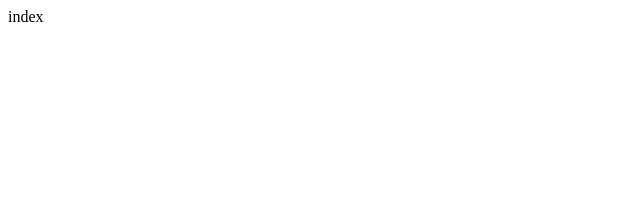
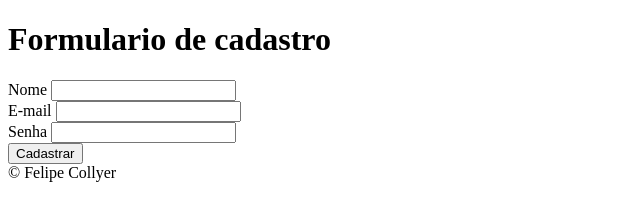
Before and after one commit to felipecollyer/Curso_EBAC_frontend, a plain HTML site: page index.html in a window 1280 px wide. Shown: the whole page, without its empty margins (0-640 px from the left). Drawn offline with Linux system fonts and the light colour scheme.

Commit message:
Formulario de cadastro

```diff
--- a/index.html
+++ b/index.html
@@ -1 +1,29 @@
-index
+<!DOCTYPE html>
+<html lang="en">
+
+<head>
+  <meta charset="UTF-8">
+  <meta http-equiv="X-UA-Compatible" content="IE=edge">
+  <meta name="viewport" content="width=device-width, initial-scale=1.0">
+  <title>Formulario</title>
+</head>
+
+<body>
+  <header>
+    <h1>Formulario de cadastro</h1>
+  </header>
+  <main>
+    <label for="nome">Nome</label>
+    <input type="text" name="nome"> <br>
+    <label for="email">E-mail</label>
+    <input type="email" name="email"><br>
+    <label for="senha">Senha</label>
+    <input type="password" name="senha"><br>
+    <button type="submit">Cadastrar</button>
+  </main>
+  <footer>
+    &copy; Felipe Collyer
+  </footer>
+</body>
+
+</html>
```
